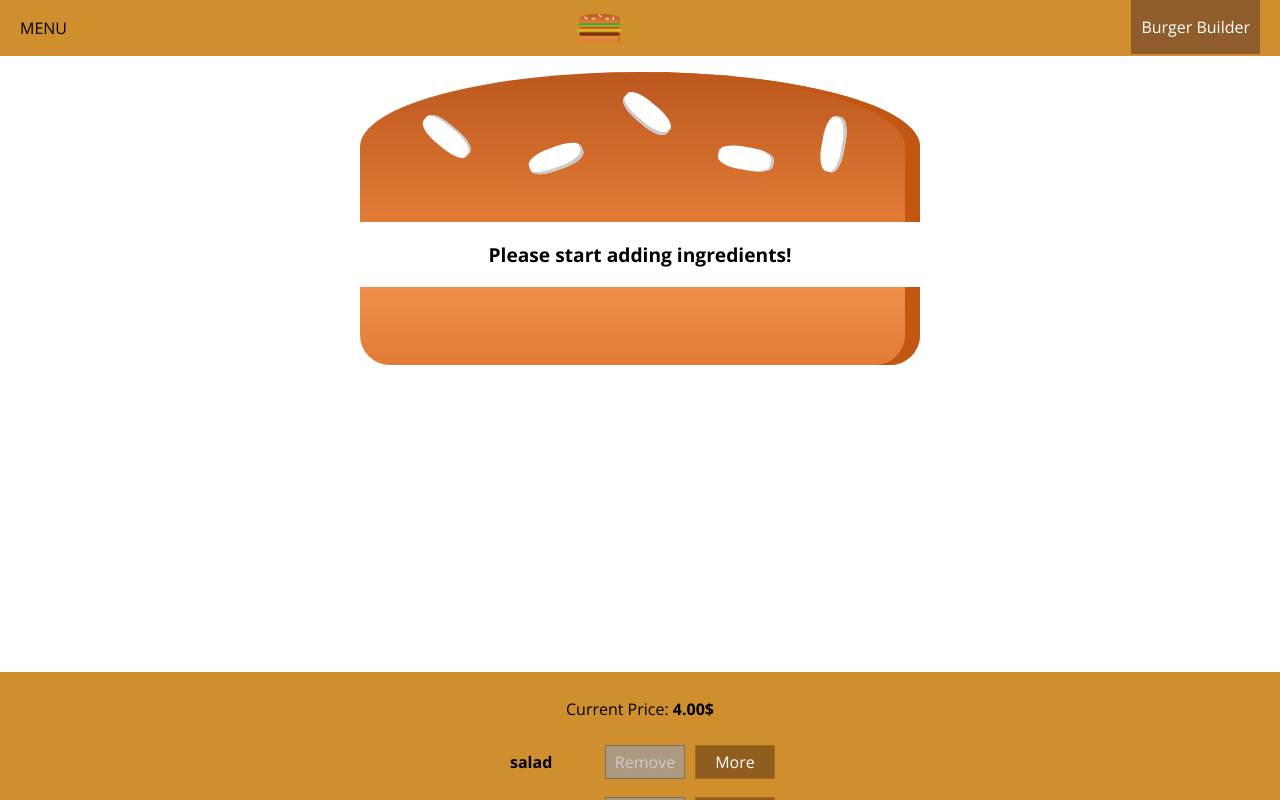
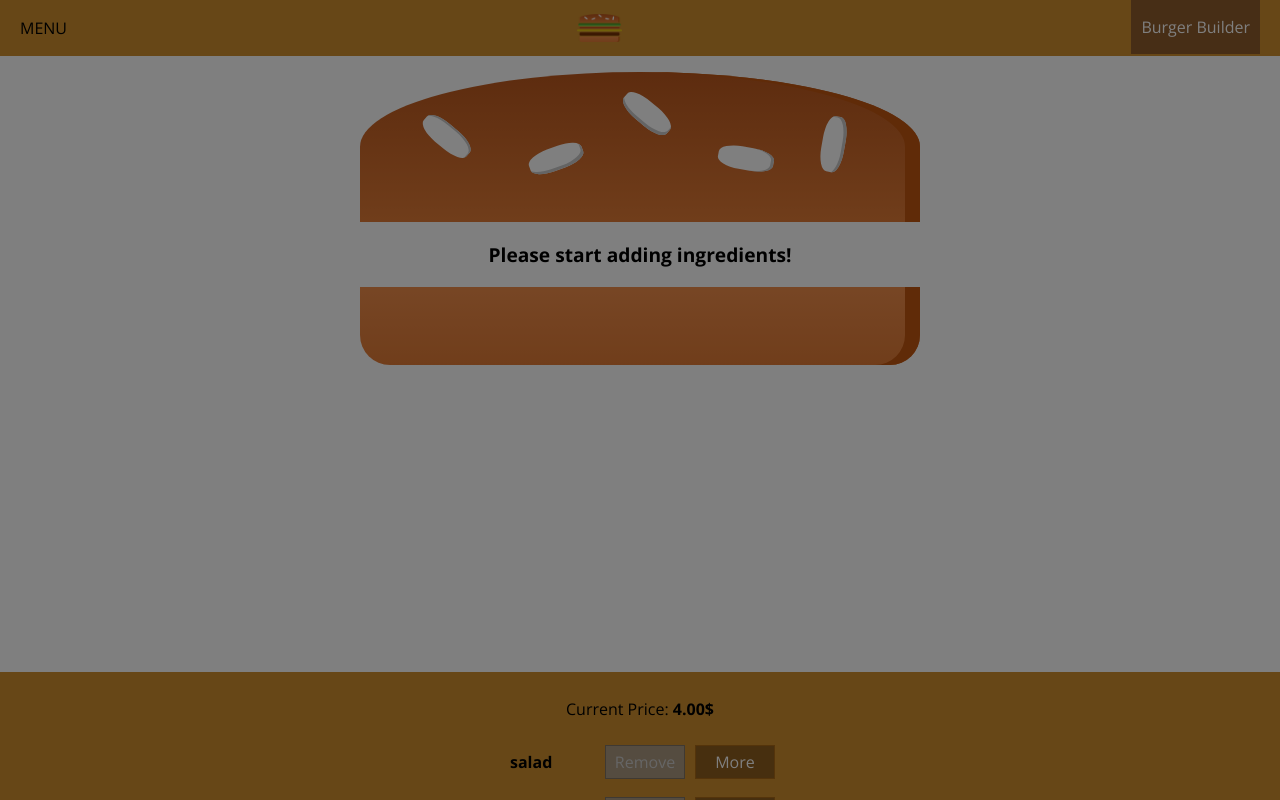
Before and after one commit to AdamAnsari/MyBurgerBuilder, a React app: page / in a window 1280 px wide. Shown: the top 800 px of the page. Built offline with nearby package versions, Linux system fonts and the light colour scheme.

Commit message:
Reusing the backdrop

```diff
--- a/src/components/Layout/Layout.js
+++ b/src/components/Layout/Layout.js
@@ -1,20 +1,31 @@
 // import React, { Fragment } from 'react';
-import React from 'react'
+import React, { Component } from 'react'
 import Auxiliary from '../../hoc/Auxiliary';
 import classes from './Layout.module.css';
 import Toolbar from '../Navigation/Toolbar/Toolbar';
 import SideDrawer from '../Navigation/SideDrawer/SideDrawer';
 
-const layout = (props) => {
+class Layout extends Component {
+
+	state = {
+		showSideDrawer: true,
+	}
+
+	sideDraweClosedHandler = () => {
+		this.setState({ showSideDrawer: false });
+	}
+
+	render() {
 		return(
 			<Auxiliary>
 				<Toolbar />
-			<SideDrawer />
+				<SideDrawer open={this.state.showSideDrawer} closed={this.sideDraweClosedHandler} />
 				<main className={classes.Content}>
-				{props.children}
+					{this.props.children}
 				</main>
 			</Auxiliary>
 		)
 	}
+}
 
-export default layout;
+export default Layout;
--- a/src/components/Navigation/SideDrawer/SideDrawer.js
+++ b/src/components/Navigation/SideDrawer/SideDrawer.js
@@ -2,10 +2,20 @@
 import Logo from '../../Logo/Logo';
 import NavigationItems from '../NavigationItems/NavigationItems';
 import classes from './SideDrawer.module.css';
+import Backdrop from '../../UI/Backdrop/Backdrop';
+import Auxiliary from '../../../hoc/Auxiliary';
 
 const sideDrawer = (props) => {
+
+	let attachedClasses = [classes.SideDrawer, classes.Close];
+	if(props.open) {
+		attachedClasses = [classes.SideDrawer, classes.Open]
+	}
+
 	return(
-		<div className={classes.SideDrawer}>
+		<Auxiliary>
+			<Backdrop show={props.open} clicked={props.closed} />
+			<div className={attachedClasses.join(' ')}>
 				<div className={classes.Logo}>
 					<Logo />
 				</div>
@@ -13,6 +23,7 @@
 					<NavigationItems />
 				</nav>
 			</div>
+		</Auxiliary>
 	);
 }
 
```
Lines whose indentation alone changed are shown as unchanged.
